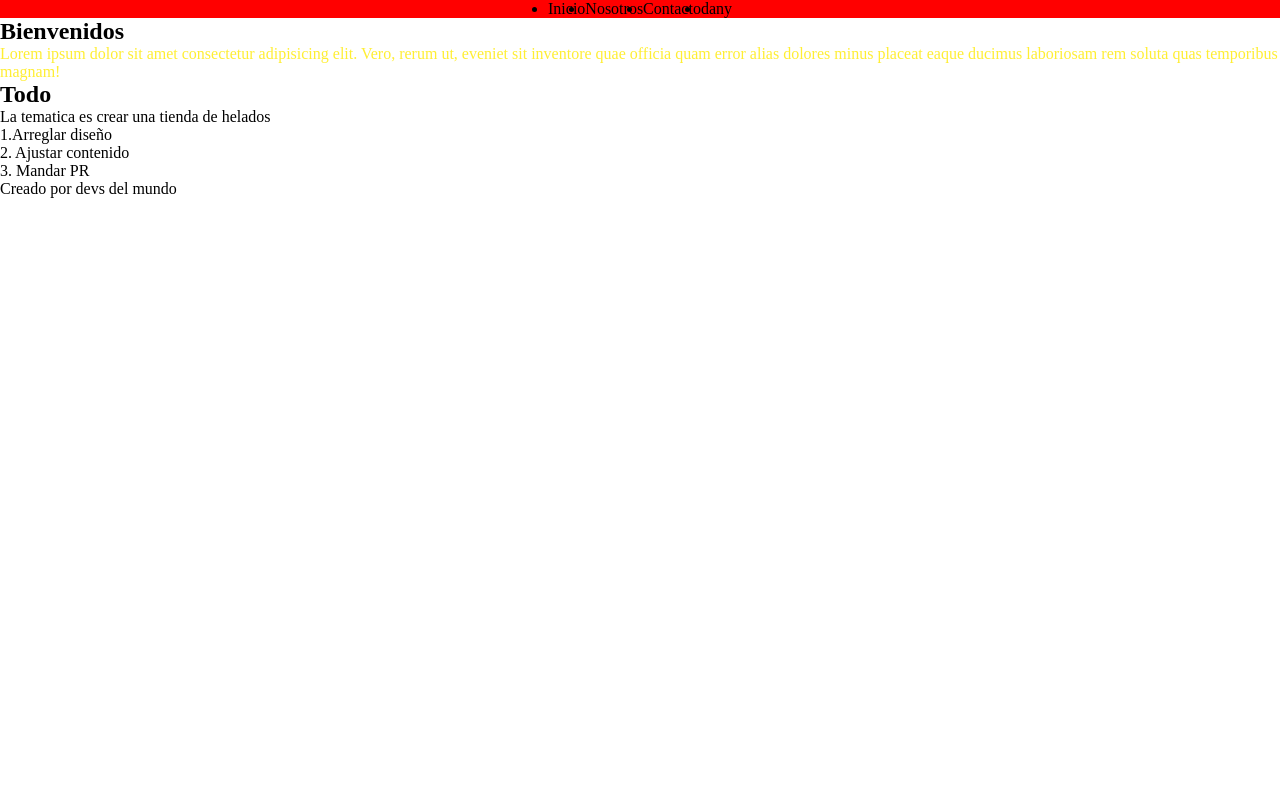
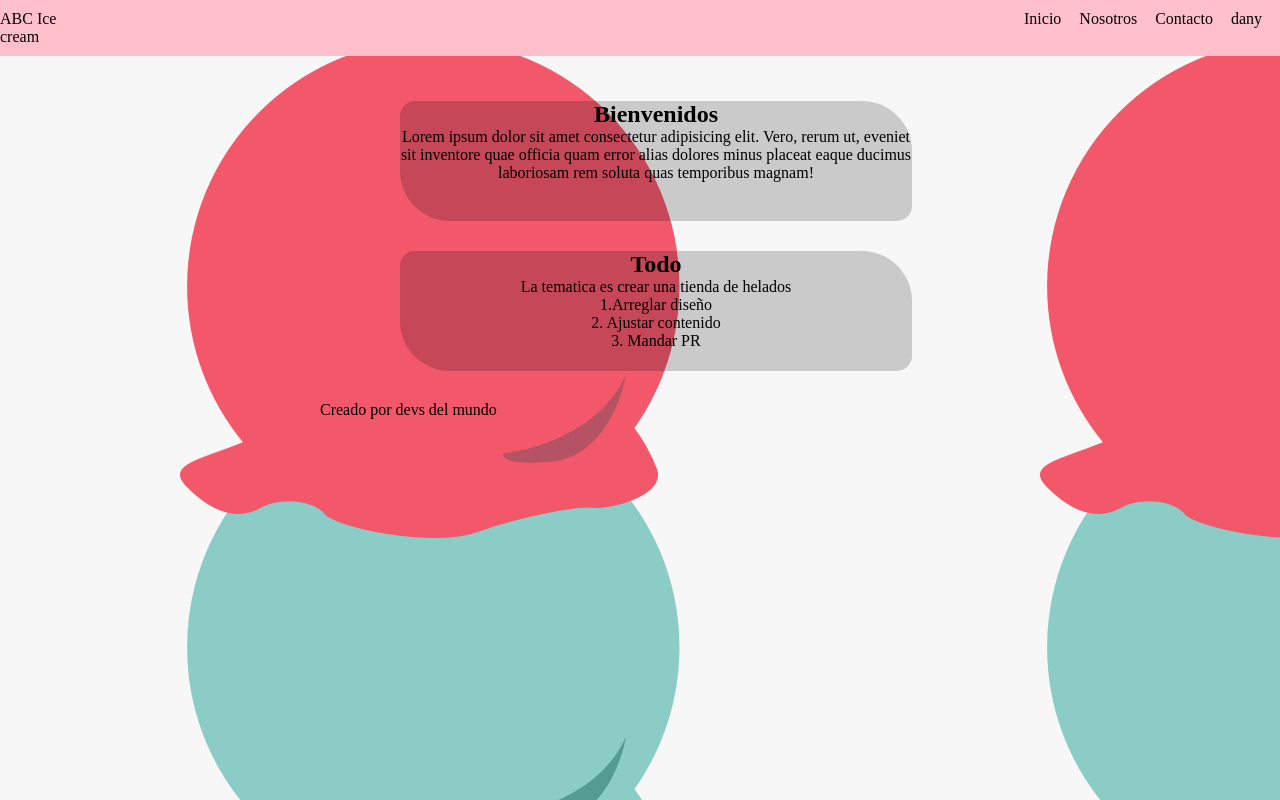
Before and after one commit to anlegana/challenger-1, a plain HTML site: page index.html in a window 1280 px wide. Drawn offline with Linux system fonts and the light colour scheme.

Commit message:
Algunos estilos en el codigo

```diff
--- a/index.html
+++ b/index.html
@@ -10,6 +10,7 @@
   <body>
     <header class="header">
       <nav>
+        <p class="company__title">ABC Ice cream</p>
         <ul>
           <li>Inicio</li>
           <li>Nosotros</li>
@@ -20,16 +21,20 @@
     </header>
 
     <main>
-      <section>
+      <section class="welcome">
+        <div class="welcome__container">
           <h1>Bienvenidos</h1>
           <p>
             Lorem ipsum dolor sit amet consectetur adipisicing elit. Vero, rerum
-          ut, eveniet sit inventore quae officia quam error alias dolores minus
-          placeat eaque ducimus laboriosam rem soluta quas temporibus magnam!
+            ut, eveniet sit inventore quae officia quam error alias dolores
+            minus placeat eaque ducimus laboriosam rem soluta quas temporibus
+            magnam!
           </p>
+        </div>
       </section>
 
       <section class="todo">
+        <div class="todo__container">
           <h2>Todo</h2>
           <p>La tematica es crear una tienda de helados</p>
           <ol>
@@ -37,6 +42,7 @@
             <li>2. Ajustar contenido</li>
             <li>3. Mandar PR</li>
           </ol>
+        </div>
       </section>
     </main>
 
--- a/styles.css
+++ b/styles.css
@@ -3,19 +3,79 @@
   margin: 0;
 }
 
+body {
+  background-image: url('/image/ice_cream_background.png');
+}
 .header {
-  background-color: red;
+  background-color: pink;
 }
 
 ul {
   display: flex;
-  justify-content: center;
+  justify-content: right;
+  width: 93%;
 }
 
+body header nav ul li {
+  padding-right: 18px;
+}
 main section p {
-  color: #fe3;
+  color: black;
 }
 
 .todo p {
   color: #000;
 }
+
+nav {
+  display: flex;
+  padding-top: 10px;
+  padding-bottom: 10px;
+}
+main {
+  margin-top: 45px;
+  height: 300px;
+}
+.welcome {
+  margin-top: 45px;
+  background-color: rgba(0, 0, 0, 0);
+  border-radius: 5%;
+  height: 50%;
+  width: 50%;
+  margin: 0 auto;
+}
+.welcome__container {
+  background-color: rgba(0, 0, 0, 0.185);
+  text-align: center;
+  align-items: center;
+  height: 80%;
+  margin-left: 80px;
+  border-radius: 15px 50px;
+  width: 80%;
+}
+.todo {
+  margin-top: 60px;
+  background-color: rgba(0, 0, 0, 0);
+  border-radius: 5%;
+  height: 50%;
+  width: 50%;
+  margin: 0 auto;
+}
+.todo__container {
+  background-color: rgba(0, 0, 0, 0.185);
+  text-align: center;
+  margin-left: 80px;
+  justify-content: center;
+
+  height: 80%;
+  border-radius: 15px 50px;
+  width: 80%;
+}
+
+li {
+  list-style: none;
+}
+footer {
+  width: 50%;
+  margin: 0 auto;
+}
```
Also changed, not shown: image/ice_cream_background.png (added). Lines whose indentation alone changed are shown as unchanged.
